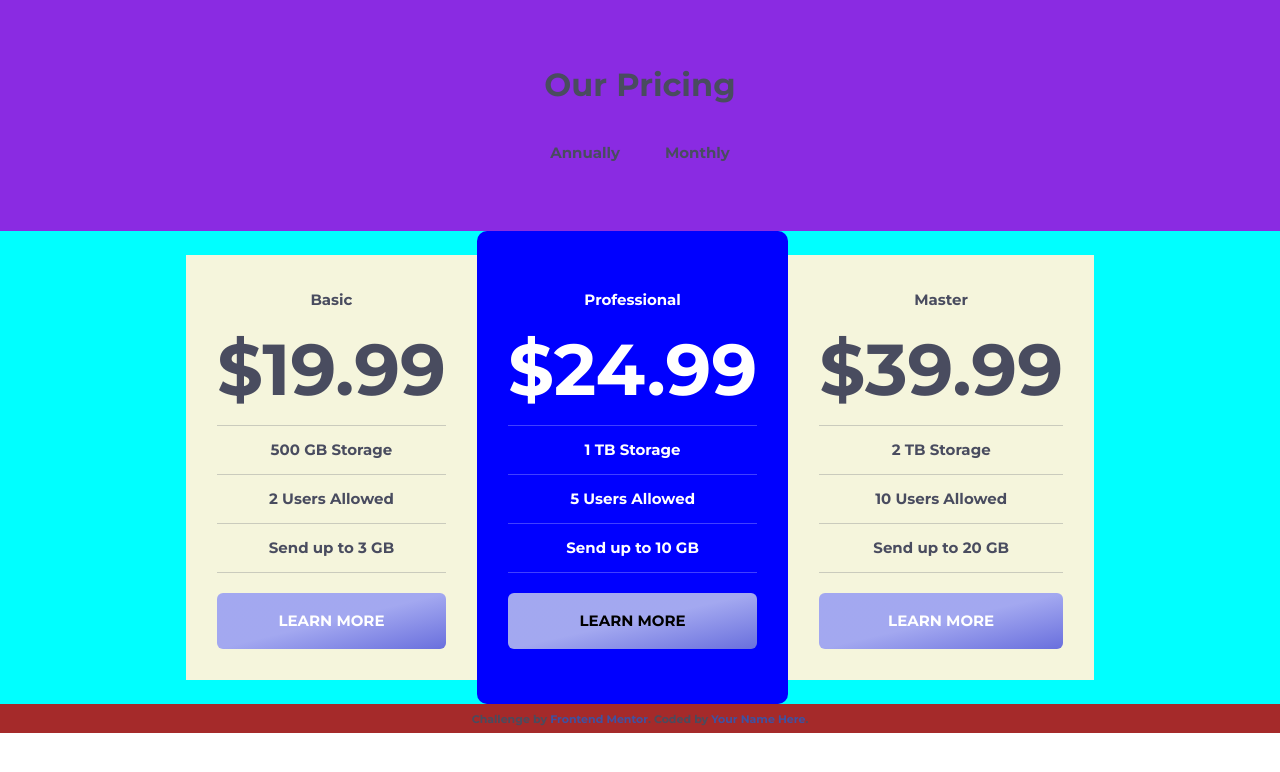
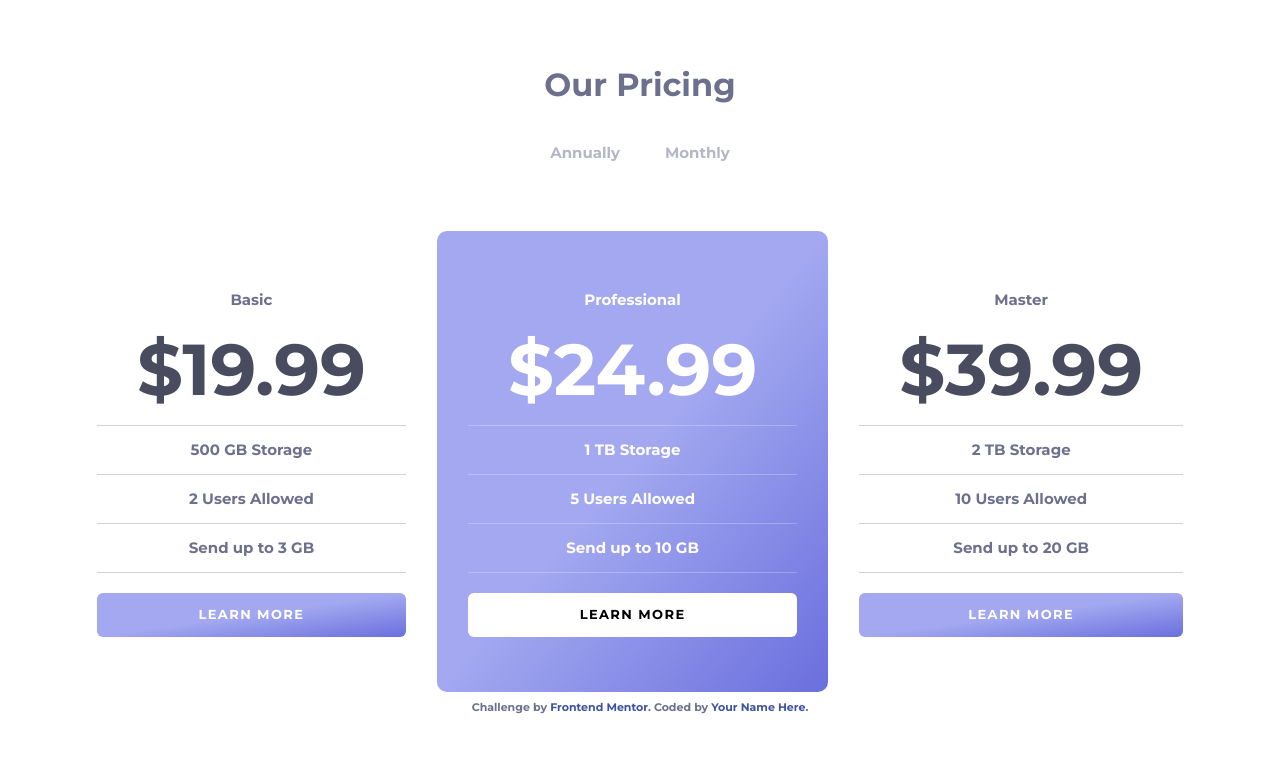
Before and after one commit to VFull/pricing-component, a plain HTML site: page index.html in a window 1280 px wide. Drawn offline with Linux system fonts and the light colour scheme.

Commit message:
Add design colors

```diff
--- a/css/style.css
+++ b/css/style.css
@@ -1,5 +1,6 @@
 body {
-  color: hsl(232, 13%, 33%);
+
+  color: hsl(233, 13%, 49%);
   font-size: 15px;
   text-align: center;
   font-family: 'Montserrat', sans-serif;
@@ -9,7 +10,7 @@ body {
 
 .header {
 width: 100%;
-background-color: blueviolet;
+/* background-color: blueviolet; */
 padding-top: 71px;
 padding-bottom: 64px;
 }
@@ -25,7 +26,7 @@ margin-bottom: 40px;
 }
 
 .toggle__span {
-
+opacity: .5;
 }
 .toggle__label {
 
@@ -36,14 +37,14 @@ margin-bottom: 40px;
 
 
 .plans-section {
-  background-color: aqua;
+  /* background-color: aqua; */
   display: flex;
   justify-content: center;
   align-items: center;
 }
 
 .plan {
-background-color: beige;
+/* background-color: beige; */
 padding: 31px;
 display: flex;
 flex-direction: column;
@@ -51,7 +52,8 @@ gap: 20px;
 }
 
 .plan--popular{
-background-color: blue;
+
+background: linear-gradient(to bottom right, hsl(236, 72%, 79%) 50%, hsl(237, 63%, 64%) 100%) ;
 color: #fff;
 padding-top: 55px;
 padding-bottom: 55px;
@@ -63,9 +65,15 @@ border-radius: 10px;
 }
 
 .plan__price  {
+color: hsl(232, 13%, 33%);
 font-size: 72px;
 line-height: 71px;
+padding: 0 40px;
 }
+
+.plan__price--popular  {
+  color: #fff;
+  }
 
 .plan__price--month {
 
@@ -100,15 +108,18 @@ color: #fff;
 background: linear-gradient(to bottom right, hsl(236, 72%, 79%) 50%, hsl(237, 63%, 64%) 100%) ;
 padding: 14px;
 border-radius: 6px;
+line-height: 15.81px;
+font-size: 13px;
+letter-spacing: 1.39px;
 }
-
-.plan--popular .plan__button {
-  background: linear-gradient(to bottom-right, blue) ;
+.plan__button--popular {
+  background: none;
+  background-color: #fff;
   color: #000;
 }
 
 .footer {
-  background-color: brown;
+  /* background-color: brown; */
 }
 
 .attribution {
--- a/index.html
+++ b/index.html
@@ -54,8 +54,12 @@
       </div>
       <div class="plan plan--popular">
         <h2 class="plan__heading">Professional</h2>
-        <p class="plan__price plan__price--month">&dollar;24.99</p>
-        <p class="plan__price plan__price--year">&dollar;249.99</p>
+        <p class="plan__price plan__price--month plan__price--popular">
+          &dollar;24.99
+        </p>
+        <p class="plan__price plan__price--year plan__price--popular">
+          &dollar;249.99
+        </p>
         <ul class="plan__features">
           <hr class="plan__separator" />
           <li class="plan__features__item">1 TB Storage</li>
@@ -65,7 +69,7 @@
           <li class="plan__features__item">Send up to 10 GB</li>
           <hr class="plan__separator" />
         </ul>
-        <a class="plan__button" href="#">Learn More</a>
+        <a class="plan__button plan__button--popular" href="#">Learn More</a>
       </div>
       <div class="plan">
         <h2 class="plan__heading">Master</h2>
```
